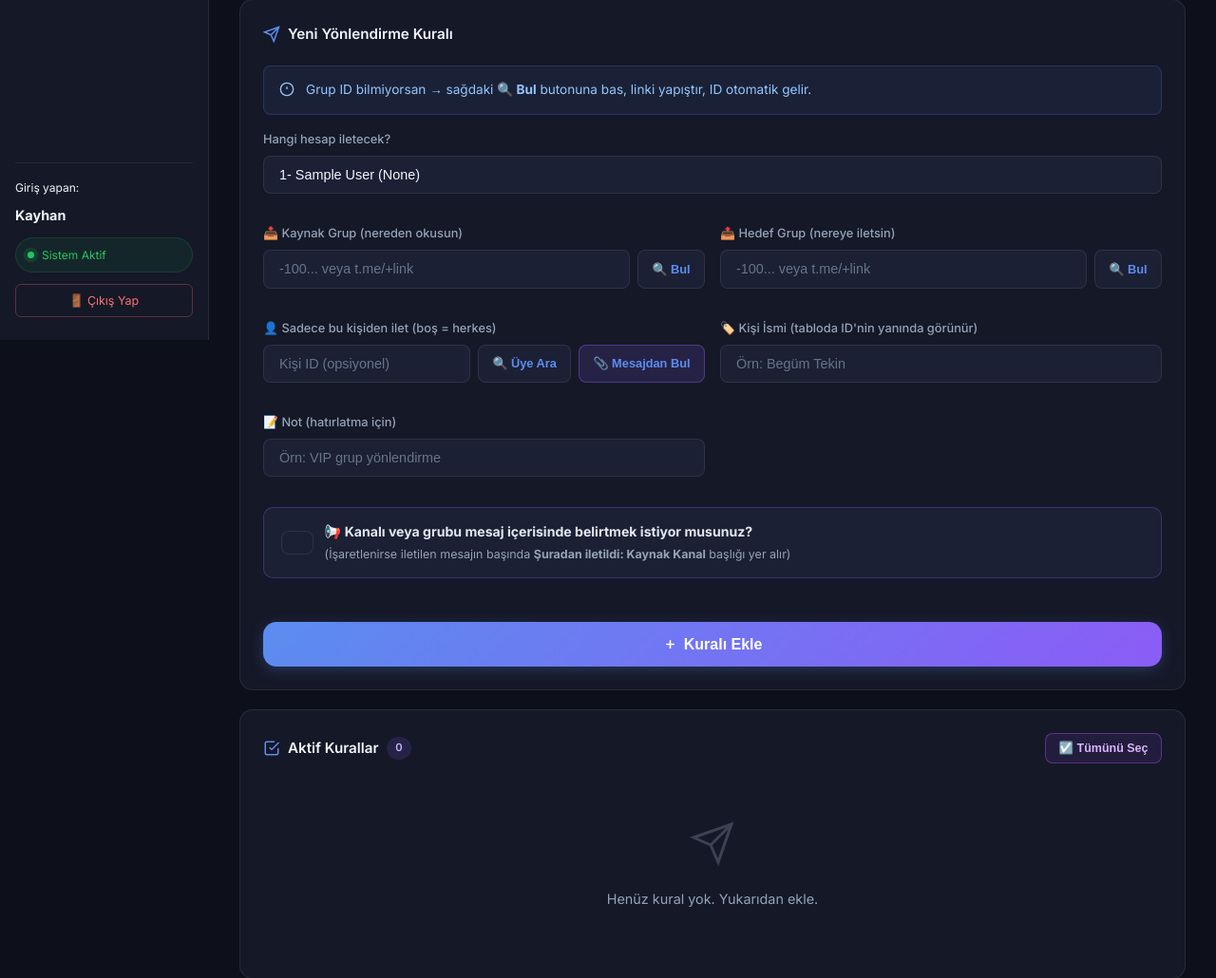
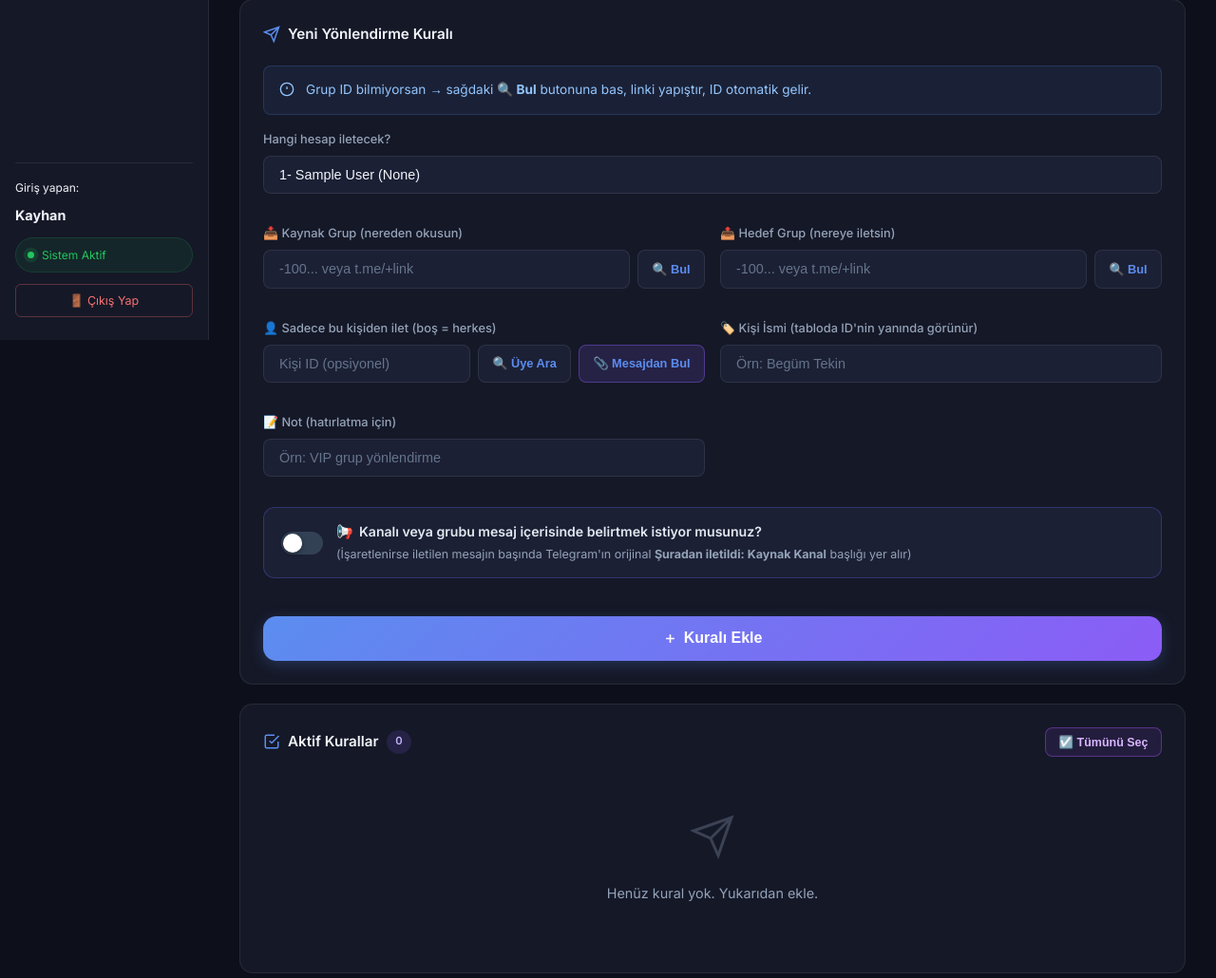
Before and after one commit to ayhan531/telegram-forwarder, a FastAPI app: page / in a window 1280 px wide. Shown: the part 442-1472 px from the top of the page at 95% size. Run offline with FastAPI, Linux system fonts and the light colour scheme; the visitor is signed in with stand-in values (Sample User, id 1); data comes from the database, SQL or seed files in the repository; data that the repository does not hold is empty.

Commit message:
fix: make show_forward_header toggle switch selectable and enhance native forward handling

```diff
--- a/app.py
+++ b/app.py
@@ -637,11 +637,14 @@
                     sent_msg = None
 
                     # ── Kanalı / Grubu mesaj içerisinde belirt (Şuradan iletildi başlığı) ──
+                    dest_peer = int(rule.destination_id) if rule.destination_id.lstrip('-').isdigit() else rule.destination_id
                     if getattr(rule, 'show_forward_header', False):
                         try:
+                            input_chat = await event.get_input_chat()
                             fwd_res = await client.forward_messages(
-                                int(rule.destination_id),
-                                event.message
+                                entity=dest_peer,
+                                messages=event.message,
+                                from_peer=input_chat
                             )
                             if fwd_res:
                                 sent_msg = fwd_res[0] if isinstance(fwd_res, list) else fwd_res
@@ -649,8 +652,16 @@
                         except Exception as fwd_e:
                             print(f"[{account.name}] ⚠️ Native forward yapılamadı ({fwd_e}), kopya ile gönderiliyor...")
 
-                    # Eğer show_forward_header kapalıysa veya native forward başarısız olduysa kopya olarak ilet:
+                    # Eğer show_forward_header kapalıysa veya native forward başarısız olduysa (örn. korumalı kanal) kopya olarak ilet:
                     if not sent_msg:
+                        caption_to_send = caption
+                        if getattr(rule, 'show_forward_header', False):
+                            # Korumalı kanalda native forward engelli olduğunda metin başına kaynak ekle
+                            src_title = getattr(event.chat, 'title', None) or getattr(event.chat, 'first_name', None) or "Kaynak Kanal"
+                            src_user = getattr(event.chat, 'username', None)
+                            src_info = f"{src_title} (@{src_user})" if src_user else src_title
+                            header_line = f"📢 Şuradan iletildi: {src_info}"
+                            caption_to_send = f"{header_line}\n\n{caption}" if caption else header_line
                         media = event.message.media
 
                         if media:
@@ -692,15 +703,15 @@
                                 video_note=is_video_note,
                             )
                             if not is_voice and not is_video_note and not is_sticker:
-                                send_kwargs["caption"] = caption
+                                send_kwargs["caption"] = caption_to_send
 
                             sent_msg = await client.send_file(**send_kwargs)
 
                         else:
-                            if caption:
+                            if caption_to_send:
                                 sent_msg = await client.send_message(
-                                    int(rule.destination_id),
-                                    message=caption,
+                                    dest_peer,
+                                    message=caption_to_send,
                                     reply_to=reply_to_msg_id
                                 )
 
--- a/static/css/style.css
+++ b/static/css/style.css
@@ -112,7 +112,7 @@
   display: block; font-size: .8rem; font-weight: 500;
   color: var(--muted2); margin-bottom: .4rem;
 }
-.field input, .field select, .field textarea {
+.field input:not([type="checkbox"]):not([type="radio"]), .field select, .field textarea {
   width: 100%;
   background: var(--surface2);
   border: 1px solid var(--border);
@@ -124,12 +124,85 @@
   transition: border-color .2s, box-shadow .2s;
   appearance: none;
 }
-.field input:focus, .field select:focus {
+.field input:not([type="checkbox"]):not([type="radio"]):focus, .field select:focus {
   border-color: var(--primary);
   box-shadow: 0 0 0 3px rgba(91,141,239,.15);
 }
-.field input::placeholder { color: var(--muted); }
+.field input:not([type="checkbox"]):not([type="radio"])::placeholder { color: var(--muted); }
 .field-hint { font-size: .75rem; color: var(--muted); margin-top: .35rem; }
+
+/* ─── CUSTOM TOGGLE SWITCH CARD ─── */
+.custom-toggle-card {
+  display: flex;
+  align-items: center;
+  gap: .9rem;
+  cursor: pointer;
+  background: var(--surface2);
+  padding: .85rem 1.1rem;
+  border-radius: 12px;
+  border: 1.5px solid rgba(99, 102, 241, 0.3);
+  transition: all .2s ease;
+  user-select: none;
+  width: 100%;
+  box-sizing: border-box;
+}
+.custom-toggle-card:hover {
+  border-color: rgba(99, 102, 241, 0.65);
+  background: rgba(99, 102, 241, 0.06);
+}
+.custom-toggle-card.checked,
+.custom-toggle-card:has(input:checked) {
+  border-color: #6366f1;
+  background: rgba(99, 102, 241, 0.16);
+  box-shadow: 0 0 16px rgba(99, 102, 241, 0.22);
+}
+.custom-toggle-track {
+  position: relative;
+  width: 44px;
+  height: 24px;
+  background: #334155;
+  border-radius: 9999px;
+  transition: background .22s ease;
+  flex-shrink: 0;
+}
+.custom-toggle-thumb {
+  position: absolute;
+  top: 2px;
+  left: 2px;
+  width: 20px;
+  height: 20px;
+  background: #ffffff;
+  border-radius: 50%;
+  transition: transform .22s ease;
+  box-shadow: 0 2px 5px rgba(0, 0, 0, 0.35);
+}
+.custom-toggle-card.checked .custom-toggle-track,
+.custom-toggle-card:has(input:checked) .custom-toggle-track {
+  background: #6366f1;
+}
+.custom-toggle-card.checked .custom-toggle-thumb,
+.custom-toggle-card:has(input:checked) .custom-toggle-thumb {
+  transform: translateX(20px);
+}
+
+/* Gold variant for Hükümdar */
+.custom-toggle-card.gold-toggle {
+  border-color: rgba(212, 160, 23, 0.3);
+}
+.custom-toggle-card.gold-toggle:hover {
+  border-color: rgba(212, 160, 23, 0.7);
+  background: rgba(212, 160, 23, 0.08);
+}
+.custom-toggle-card.gold-toggle.checked,
+.custom-toggle-card.gold-toggle:has(input:checked) {
+  border-color: #d4a017;
+  background: rgba(212, 160, 23, 0.16);
+  box-shadow: 0 0 16px rgba(212, 160, 23, 0.25);
+}
+.custom-toggle-card.gold-toggle.checked .custom-toggle-track,
+.custom-toggle-card.gold-toggle:has(input:checked) .custom-toggle-track {
+  background: #d4a017;
+}
 
 /* ─── BUTTONS ────────────────────────────────────────── */
 .btn {
--- a/templates/index.html
+++ b/templates/index.html
@@ -266,15 +266,20 @@
           </div>
 
           <!-- Kanalı/Grubu Mesajda Belirt -->
-          <div class="field rule-form-full">
-            <label style="display:flex; align-items:center; gap:.75rem; cursor:pointer; font-weight:600; font-size:.88rem; color:#e2e8f0; background:var(--surface2); padding:.85rem 1.1rem; border-radius:10px; border:1px solid rgba(99,102,241,.3); transition:all .2s">
-              <input type="checkbox" name="show_forward_header" value="true" style="width:19px; height:19px; accent-color:#6366f1; cursor:pointer">
-              <span>
-                📢 <b>Kanalı veya grubu mesaj içerisinde belirtmek istiyor musunuz?</b>
-                <span style="display:block; font-size:.78rem; color:#94a3b8; font-weight:400; margin-top:.2rem">
-                  (İşaretlenirse iletilen mesajın başında <b>Şuradan iletildi: Kaynak Kanal</b> başlığı yer alır)
-                </span>
-              </span>
+          <div class="rule-form-full" style="margin-bottom:1rem">
+            <label class="custom-toggle-card" id="lbl_show_forward_header">
+              <input type="checkbox" name="show_forward_header" id="show_forward_header_chk" value="true" style="display:none;" onchange="this.closest('.custom-toggle-card').classList.toggle('checked', this.checked)">
+              <div class="custom-toggle-track">
+                <div class="custom-toggle-thumb"></div>
+              </div>
+              <div style="flex:1">
+                <div style="font-weight:600; font-size:.88rem; color:#e2e8f0; display:flex; align-items:center; gap:.4rem">
+                  <span>📢</span> Kanalı veya grubu mesaj içerisinde belirtmek istiyor musunuz?
+                </div>
+                <div style="font-size:.78rem; color:#94a3b8; font-weight:400; margin-top:.2rem">
+                  (İşaretlenirse iletilen mesajın başında Telegram'ın orijinal <b>Şuradan iletildi: Kaynak Kanal</b> başlığı yer alır)
+                </div>
+              </div>
             </label>
           </div>
 
@@ -1101,7 +1106,11 @@
   document.getElementById('edit_rule_account_id').value = accId;
   document.getElementById('edit_rule_block_links').checked = blockLinks;
   document.getElementById('edit_rule_replace_link').value = replaceLink;
-  document.getElementById('edit_rule_show_forward_header').checked = Boolean(showForwardHeader);
+  const fwdEl = document.getElementById('edit_rule_show_forward_header');
+  if (fwdEl) {
+    fwdEl.checked = Boolean(showForwardHeader);
+    fwdEl.closest('.custom-toggle-card')?.classList.toggle('checked', Boolean(showForwardHeader));
+  }
   document.getElementById('modalEditRule').style.display = 'flex';
 }
 
@@ -1252,9 +1261,15 @@
       </div>
 
       <div>
-        <label style="font-size:.82rem; display:flex; align-items:center; gap:.6rem; color:#e2e8f0; cursor:pointer; background:var(--surface2); padding:.6rem .8rem; border-radius:8px; border:1px solid rgba(99,102,241,.3)">
-          <input type="checkbox" name="show_forward_header" id="edit_rule_show_forward_header" value="true" style="width:16px; height:16px; accent-color:#6366f1">
-          📢 <b>Kanalı/Grubu mesajda belirt</b> (Şuradan iletildi başlığı)
+        <label class="custom-toggle-card" id="lbl_edit_rule_show_forward_header" style="padding:.65rem .9rem; border-radius:10px">
+          <input type="checkbox" name="show_forward_header" id="edit_rule_show_forward_header" value="true" style="display:none;" onchange="this.closest('.custom-toggle-card').classList.toggle('checked', this.checked)">
+          <div class="custom-toggle-track">
+            <div class="custom-toggle-thumb"></div>
+          </div>
+          <div style="flex:1">
+            <div style="font-size:.82rem; font-weight:600; color:#e2e8f0">📢 Kanalı/Grubu mesajda belirt</div>
+            <div style="font-size:.72rem; color:#94a3b8">Şuradan iletildi başlığıyla orijinal kaynak linki</div>
+          </div>
         </label>
       </div>
 
```
Also changed, not shown: templates/bulk_rules.html (+14 -4 lines), templates/hukumdar.html (+14 -4 lines).
